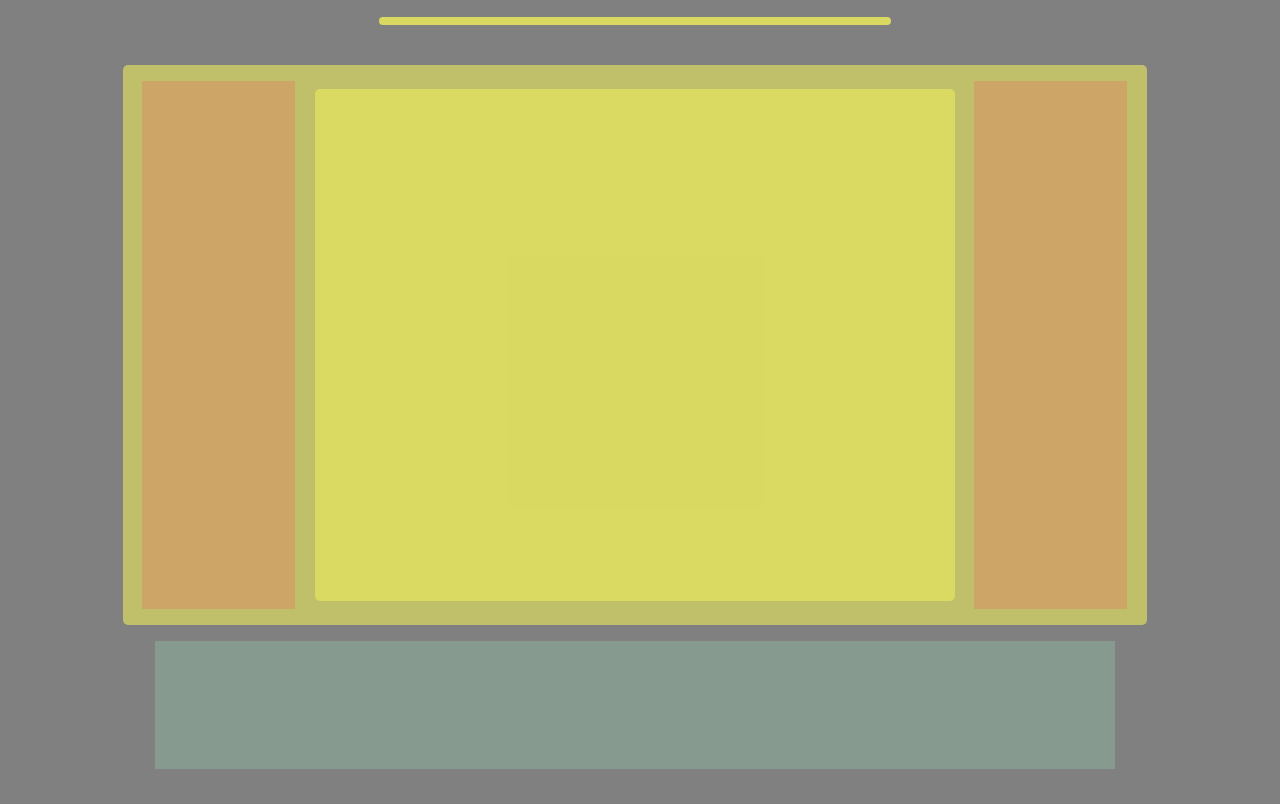
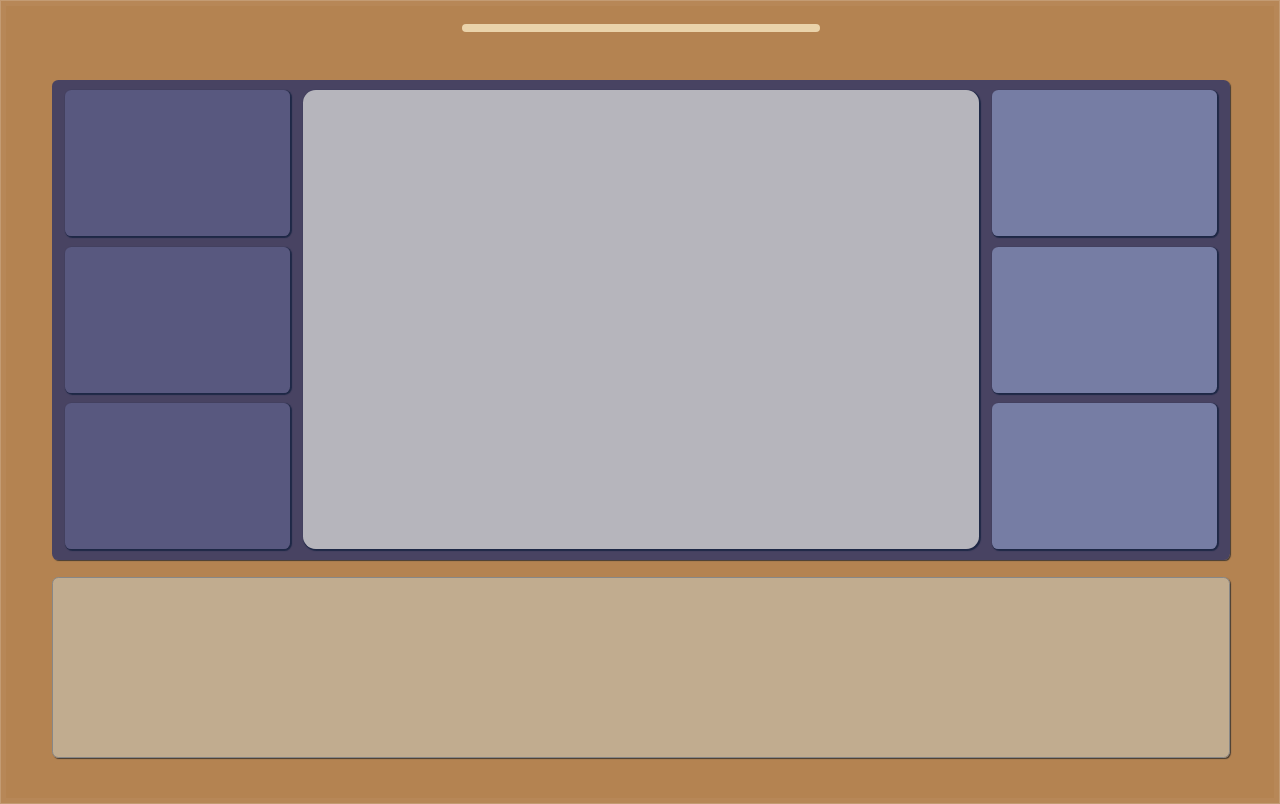
Before and after one commit to hintsnet/hintsnet_ui, a plain HTML site: page index.html in a window 1280 px wide. Drawn offline with Linux system fonts and the light colour scheme.

Commit message:
1 创建设计文档 docs/hintsnet_ui_layout_design.ods ( OpenOffice 格式的电子表格)   内含 index.html 中主要界面元素的尺寸、边界、留白等定义   并且在单元格之间建立了数值联动关系，只要修改少量预设数值   即可连带地改变所有界面元素的相关数值 2 修改 index.html 和 styles/index.css 文档，与上述文档中的尺寸求一致

```diff
--- a/index.html
+++ b/index.html
@@ -9,14 +9,24 @@
 	</head>
 	<body>
 		<!-- 主要内容框架 -->
-		<div id="hyper_whiteboard">
-			<div id="global_view_area"></div>
-			<div id="focus_tracking_area">
-				<div id="backtracking_links"></div>
-				<div id="current_focus_card"></div>
-				<div id="heuristic_links"></div>
+		<div class="hyper_whiteboard">
+			<div class="global_view"></div>
+			<div class="focus_tracking_area">
+				<div class="left_link_cards_container">
+					<div class="left_link_card_1"></div>
+					<div class="left_link_card_2"></div>
+					<div class="left_link_card_3"></div>
+				</div>
+				<div class="focus_cards_container">
+					<div class="focus_card_1"></div>
+				</div>
+				<div class="right_link_cards_container">
+					<div class="right_link_card_1"></div>
+					<div class="right_link_card_2"></div>
+					<div class="right_link_card_3"></div>
+				</div>
 			</div>
-			<div id="ref_cards_area"></div>
+			<div class="ref_cards_container"></div>
 		</div>
 		<!-- 脚本引用 -->
 		<script src="scripts/index.js"></script>
--- a/styles/index.css
+++ b/styles/index.css
@@ -2,73 +2,123 @@
  * index.css
  */
 
-// 设定元素的 width 时，把元素的边界 border 和空白填充量 padding 考虑在内
-* {
+/* 设定元素的 width 时，把元素的边界 border 和空白填充量 padding 考虑在内 */
+
+div {
 	-webkit-box-sizing:border-box;
-		 -moz-box-sizing:border-box;
-					box-sizing:border-box;
+	-moz-box-sizing:border-box;
+	box-sizing:border-box;
+	display:block;
 }
 
 html,body {
-  margin:0 0 0 0;
-  background-color:gray;
+	background-color:rgb(180,130,80);
+	background-color:rgba(180,130,80,0.8);
+	border:1px solid transparent;
+	margin:0 auto;
+	overflow:hidden;
 }
 
-#hyper_whiteboard {
-	display:block;
-	margin:0 0 0 0;
-	border:1px dotted rgba(0,0,0,0);
+.hyper_whiteboard {
+	background-color:rgb(180,130,80);
+	background-color:rgba(180,130,80,0.8);
+	border:1px solid transparent;
+	height:99vh;
+	margin:0.5vh auto 0.5vh auto;
 	width:99vw;
-  height:99vh;
 }
 
-#global_view_area {
-	margin:2vh auto 5vh auto;
-	width:40vw;
+.global_view {
+	background-color:rgb(240,220,180);
+	background-color:rgba(240,220,180,0.9);
+	border-radius:0.5vw;
 	height:1vh;
-	display:block;
-	border-radius:5px;
-	background-color:rgba(255,255,85,0.7);
+	margin:2.1vh 35.5vw 0 35.5vw;
+	width:28vw;
 }
 
-#focus_tracking_area {
-	margin:5vh auto 2vh auto;
-	width:80vw;
-	height:70vh;
-	display:block;
-	border-radius:5px;
-	background-color:rgba(255,255,85,0.5);
+.focus_tracking_area {
+	background-color:rgb(60,60,100);
+	background-color:rgba(60,60,100,0.9);
+	border-radius:0.5vw;
+	box-shadow:1px 1px 1px 0 rgb(70,60,50);
+	height:60vh;
+	margin:6vh 3.5vw 0 3.5vw;
+	width:92vw;
 }
 
-#backtracking_links {
-	margin:2vh 1.5vw 2vh 1.5vw;
-	width:12vw;
-	height:66vh;
+.left_link_cards_container {
+	background-color:transparent;
+	border-radius:0.5vw;
 	float:left;
-	background-color:rgba(255,55,85,0.2);
+	height:57.33vh;
+	margin:1.33vh 0 0 1vw;
+	width:17.6vw;
 }
 
-#current_focus_card {
-	margin:3vh 0 3vh 0;
-	width:50vw;
-	height:64vh;
-	float:left;
-	border-radius:5px;
-	background-color:rgba(255,255,85,0.4);
+.left_link_card_1,.left_link_card_2,.left_link_card_3 {
+	background-color:rgb(90,90,130);
+	background-color:rgba(90,90,130,0.9);
+	border-radius:0.5vw;
+	box-shadow:1px 1px 1px 1px rgb(30,40,70);
+	height:18.22vh;
+	width:17.6vw;
 }
 
-#heuristic_links {
-	margin:2vh 1.5vw 2vh 1.5vw;
-	width:12vw;
-	height:66vh;
-	float:left;
-	background-color:rgba(255,55,85,0.2);
+.left_link_card_2,.left_link_card_3 {
+	margin:1.33vh 0 0 0;
 }
 
-#ref_cards_area {
-	margin:1vh auto 2vh auto;
-	width:75vw;
-	height:16vh;
-	display:block;
-	background-color:rgba(155,255,205,0.2);
+.focus_cards_container {
+	background-color:transparent;
+	border:1 solid transparent;
+	border-radius:1vw;
+	float:left;
+	height:57.33vh;
+	margin:1.33vh 0 0 1vw;
+	width:52.8vw;
 }
+
+.focus_card_1 {
+	background-color:rgb(210,210,210);
+	background-color:rgba(210,210,210,0.8);
+	border-radius:1vw;
+	box-shadow:1px 1px 1px 1px rgb(30,40,70);
+	height:57.33vh;
+	margin:0 0 0 0;
+	text-align:center;
+	width:52.8vw;
+}
+
+.right_link_cards_container {
+	background-color:transparent;
+	border-radius:1vw;
+	float:left;
+	height:57.33vh;
+	margin:1.33vh 0 0 1vw;
+	width:17.6vw;
+}
+
+.right_link_card_1,.right_link_card_2,.right_link_card_3 {
+	background-color:rgb(130,140,180);
+	background-color:rgba(130,140,180,0.8);
+	border-radius:0.5vw;
+	box-shadow:1px 1px 1px 1px rgb(30,40,70);
+	height:18.22vh;
+	width:17.6vw;
+}
+
+.right_link_card_2,.right_link_card_3 {
+	margin:1.33vh 0 0 0;
+}
+
+.ref_cards_container {
+	background-color:rgb(200,190,170);
+	background-color:rgba(200,190,170,0.7);
+	border:1px solid rgb(135,135,135);
+	border-radius:0.5vw;
+	box-shadow:1px 1px 1px 0 rgb(70,60,50);
+	height:22.7vh;
+	margin:2.1vh 3.5vw 3vh 3.5vw;
+	width:92vw;
+}
```
Also changed, not shown: 1 other file.
